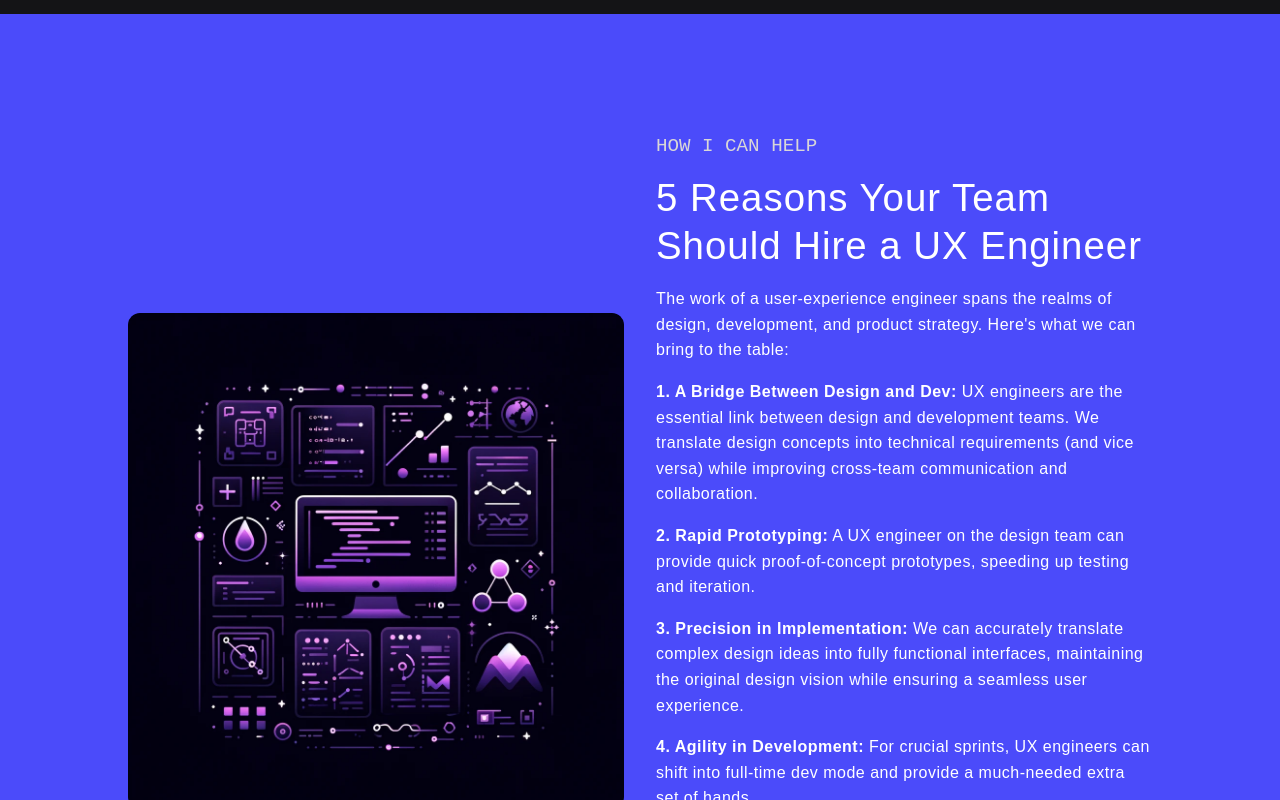
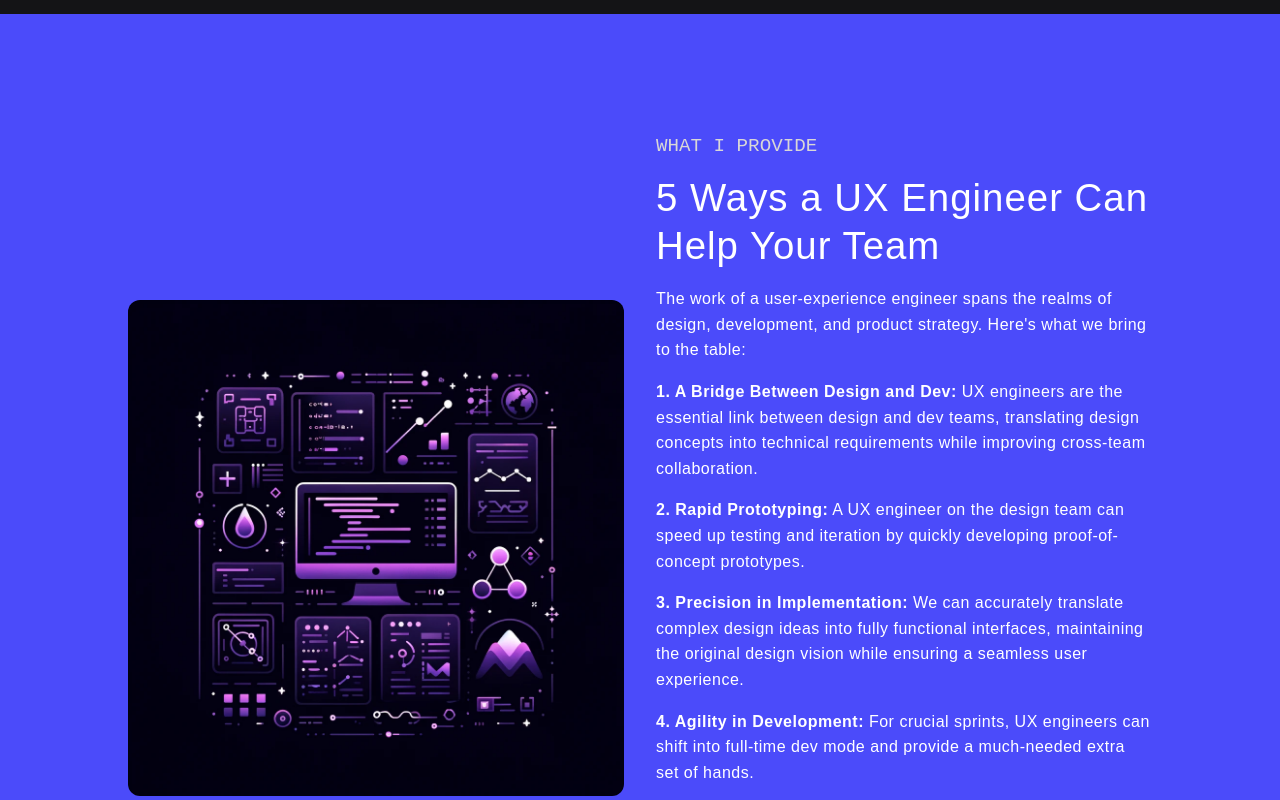
Before and after one commit to thomasfaddegon/my-portfolio, an Astro site: page / in a window 1280 px wide. Shown: the part 1457-2257 px from the top of the page. Built offline with nearby package versions, Linux system fonts and the light colour scheme; Astro itself is replaced by a stand-in of ours.

Commit message:
copy tweaks

```diff
--- a/package.json
+++ b/package.json
@@ -17,13 +17,14 @@
     "@astrojs/rss": "^4.0.1",
     "@astrojs/sitemap": "^3.0.4",
     "@astrojs/tailwind": "^5.1.0",
-    "astro": "^4.1.0",
     "react": "^18.2.0",
     "react-dom": "^18.2.0",
+    "sharp": "^0.33.3",
     "tailwindcss": "^3.4.0",
     "typescript": "^5.3.3"
   },
   "devDependencies": {
+    "astro": "^4.5.10",
     "prettier": "^3.1.1",
     "prettier-plugin-astro": "^0.12.3"
   }
--- a/src/components/Hero.astro
+++ b/src/components/Hero.astro
@@ -24,11 +24,9 @@ import { Image } from "astro:assets";
             </h1>
 
             <p>
-              As a User-Experience (UX) Engineer with over a decade of
-              experience in digital product design and development, I create
-              seamless experiences that empower users to achieve their goals
-              without friction, leading to higher customer satisfaction and
-              increased sales.
+              As a UX engineer with over a decade of expertise in product design
+              and development, I create seamless digital experiences that
+              captivate users and drive business growth.
             </p>
             <div class="flex flex-wrap gap-4">
               <Button text="Get in Touch" type="primary" link="/contact" />
--- a/src/components/Philosophy.astro
+++ b/src/components/Philosophy.astro
@@ -22,27 +22,26 @@ import graphic from "../images/graphics/graphic-1.webp";
             <div class="col-span-1 bg-purple py-6">
               <!-- content -->
               <div class="flex flex-col gap-4">
-                <h5>How I Can Help</h5>
-                <h2 class="">5 Reasons Your Team Should Hire a UX Engineer</h2>
+                <h5>What I Provide</h5>
+                <h2 class="">5 Ways a UX Engineer Can Help Your Team</h2>
                 <div>
                   <p>
                     The work of a user-experience engineer spans the realms of
                     design, development, and product strategy. Here's what we
-                    can bring to the table:
+                    bring to the table:
                   </p>
                   <p>
                     <span class="font-bold"
                       >1. A Bridge Between Design and Dev:
                     </span>
-                    UX engineers are the essential link between design and development
-                    teams. We translate design concepts into technical requirements
-                    (and vice versa) while improving cross-team communication and
-                    collaboration.
+                    UX engineers are the essential link between design and dev teams,
+                    translating design concepts into technical requirements while
+                    improving cross-team collaboration.
                   </p>
                   <p>
                     <span class="font-bold">2. Rapid Prototyping:</span>
-                    A UX engineer on the design team can provide quick proof-of-concept
-                    prototypes, speeding up testing and iteration.
+                    A UX engineer on the design team can speed up testing and iteration
+                    by quickly developing proof-of-concept prototypes.
                   </p>
                   <p>
                     <span class="font-bold"
```
Also changed, not shown: 1 other file.
